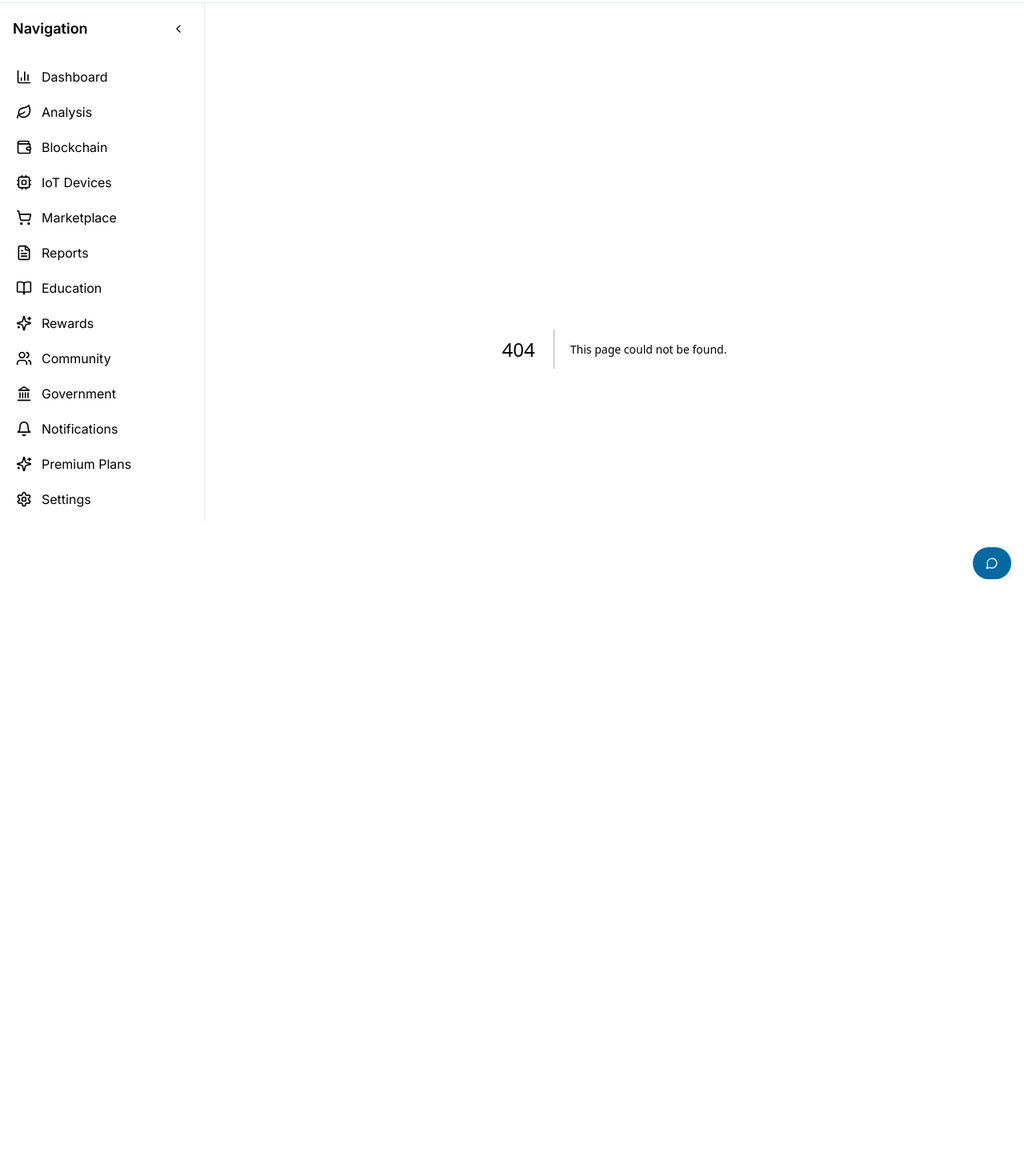
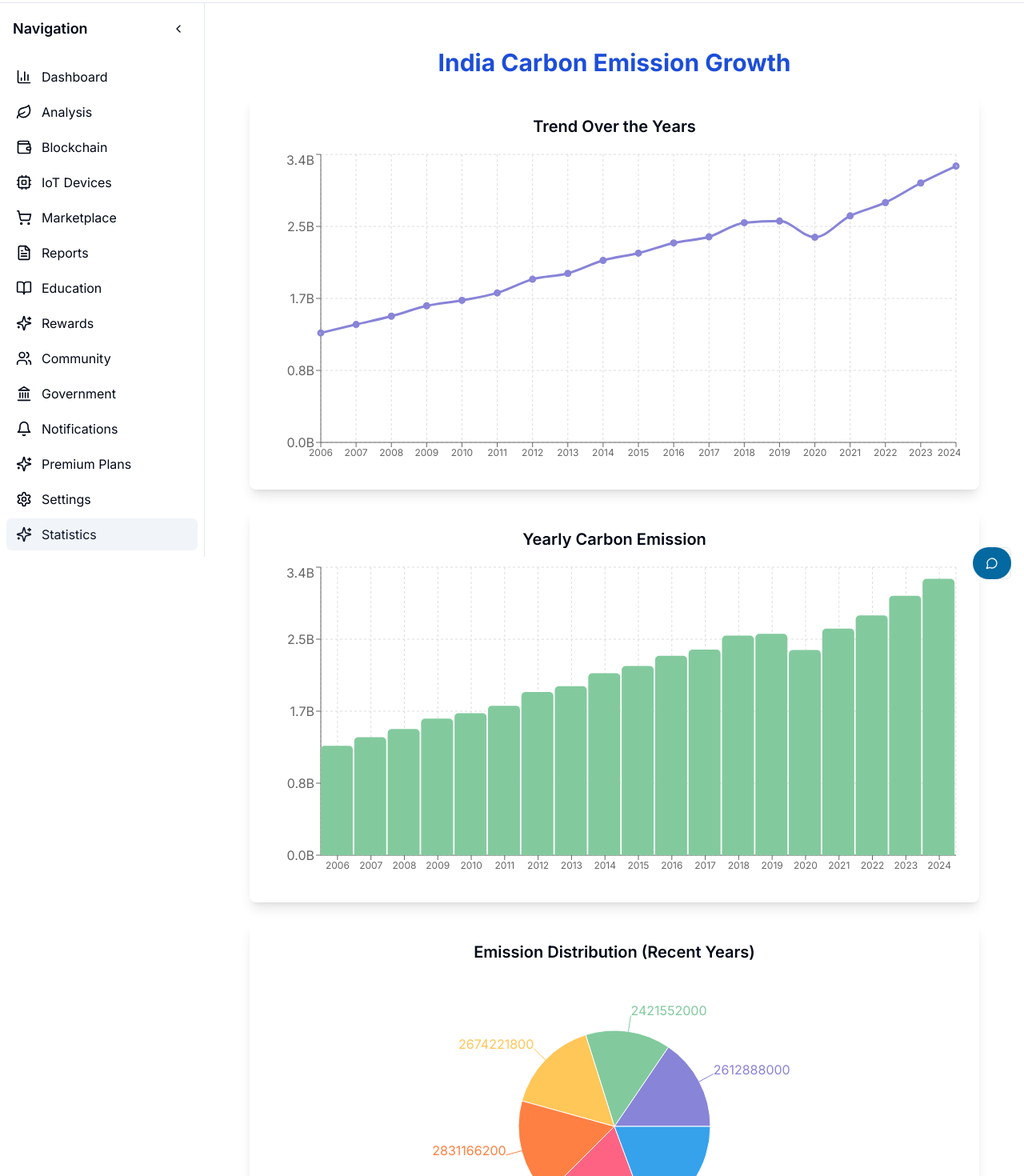
Before and after one commit to Ujjwal-sinha/D-CFT--UJJWALSINHA, a Next.js app: page /Statistics in a window 1280 px wide. Before the commit this address had no page. Shown: the part 60-1530 px from the top of the page at 80% size. Before the commit the page ends 928 px from the top, so only its background shows below. Built offline with nearby package versions, Linux system fonts and the light colour scheme.

Commit message:
statistics

```diff
--- /dev/null
+++ b/app/Statistics/page.tsx
@@ -0,0 +1,103 @@
+"use client";
+
+import React from "react";
+import {
+  LineChart, Line, XAxis, YAxis, CartesianGrid, Tooltip, ResponsiveContainer,
+  BarChart, Bar, PieChart, Pie, Cell, Legend
+} from "recharts";
+
+const data = [
+  { year: 2006, emission: 1292484600 },
+  { year: 2007, emission: 1392506000 },
+  { year: 2008, emission: 1489437400 },
+  { year: 2009, emission: 1612216300 },
+  { year: 2010, emission: 1677337200 },
+  { year: 2011, emission: 1764712400 },
+  { year: 2012, emission: 1925699700 },
+  { year: 2013, emission: 1995098100 },
+  { year: 2014, emission: 2148343800 },
+  { year: 2015, emission: 2234219500 },
+  { year: 2016, emission: 2354658000 },
+  { year: 2017, emission: 2426606800 },
+  { year: 2018, emission: 2593057800 },
+  { year: 2019, emission: 2612888000 },
+  { year: 2020, emission: 2421552000 },
+  { year: 2021, emission: 2674221800 },
+  { year: 2022, emission: 2831166200 },
+  { year: 2023, emission: 3062324500 },
+  { year: 2024, emission: 3262324500 },
+];
+
+const COLORS = ["#8884d8", "#82ca9d", "#ffc658", "#ff8042", "#ff6384", "#36a2eb"];
+
+const CustomTooltip = ({ active, payload }: any) => {
+  if (active && payload && payload.length) {
+    return (
+      <div className="bg-white p-3 shadow-lg rounded-md border border-gray-300">
+        <p className="text-gray-700 font-semibold">Year: {payload[0].payload.year}</p>
+        <p className="text-blue-500">Emissions: {payload[0].value.toLocaleString()}</p>
+      </div>
+    );
+  }
+  return null;
+};
+
+const CarbonEmissionDashboard: React.FC = () => {
+  return (
+    <div className="p-6 max-w-5xl mx-auto">
+      <h1 className="text-3xl font-bold text-center mb-6 text-blue-700">India Carbon Emission Growth</h1>
+
+      {/* Line Chart with Gradient */}
+      <div className="bg-white shadow-lg rounded-lg p-6 mb-6">
+        <h2 className="text-xl font-semibold text-center mb-4">Trend Over the Years</h2>
+        <ResponsiveContainer width="100%" height={400}>
+          <LineChart data={data}>
+            <defs>
+              <linearGradient id="colorEmissions" x1="0" y1="0" x2="0" y2="1">
+                <stop offset="5%" stopColor="#8884d8" stopOpacity={0.8} />
+                <stop offset="95%" stopColor="#8884d8" stopOpacity={0} />
+              </linearGradient>
+            </defs>
+            <CartesianGrid strokeDasharray="3 3" stroke="#ddd" />
+            <XAxis dataKey="year" tick={{ fontSize: 12 }} />
+            <YAxis tickFormatter={(tick) => `${(tick / 1e9).toFixed(1)}B`} />
+            <Tooltip content={<CustomTooltip />} />
+            <Line type="monotone" dataKey="emission" stroke="#8884d8" strokeWidth={3} fill="url(#colorEmissions)" />
+          </LineChart>
+        </ResponsiveContainer>
+      </div>
+
+      {/* Bar Chart with Styling */}
+      <div className="bg-white shadow-lg rounded-lg p-6 mb-6">
+        <h2 className="text-xl font-semibold text-center mb-4">Yearly Carbon Emission</h2>
+        <ResponsiveContainer width="100%" height={400}>
+          <BarChart data={data}>
+            <CartesianGrid strokeDasharray="3 3" stroke="#ddd" />
+            <XAxis dataKey="year" tick={{ fontSize: 12 }} />
+            <YAxis tickFormatter={(tick) => `${(tick / 1e9).toFixed(1)}B`} />
+            <Tooltip content={<CustomTooltip />} />
+            <Bar dataKey="emission" fill="#82ca9d" barSize={40} radius={[5, 5, 0, 0]} />
+          </BarChart>
+        </ResponsiveContainer>
+      </div>
+
+      {/* Pie Chart */}
+      <div className="bg-white shadow-lg rounded-lg p-6 mb-6">
+        <h2 className="text-xl font-semibold text-center mb-4">Emission Distribution (Recent Years)</h2>
+        <ResponsiveContainer width="100%" height={400}>
+          <PieChart>
+            <Pie data={data.slice(-6)} dataKey="emission" nameKey="year" cx="50%" cy="50%" outerRadius={120} label>
+              {data.slice(-6).map((_, index) => (
+                <Cell key={`cell-${index}`} fill={COLORS[index % COLORS.length]} />
+              ))}
+            </Pie>
+            <Tooltip content={<CustomTooltip />} />
+            <Legend />
+          </PieChart>
+        </ResponsiveContainer>
+      </div>
+    </div>
+  );
+};
+
+export default CarbonEmissionDashboard;
--- a/app/components/sidebar.tsx
+++ b/app/components/sidebar.tsx
@@ -41,6 +41,7 @@ export function Sidebar() {
     { name: "Notifications", path: "/notifications", icon: <Bell className="h-5 w-5" /> },
     { name: "Premium Plans", path: "/premium-plans", icon: <Sparkles className="h-5 w-5" /> },
     { name: "Settings", path: "/settings", icon: <Settings className="h-5 w-5" /> },
+    { name: "Statistics", path: "/Statistics", icon: <Sparkles className="h-5 w-5" /> },
   ]
 
   return (
```
Also changed, not shown: package.json (+4 -4 lines), 1 other file (tests, documents, lock files or other folders).
